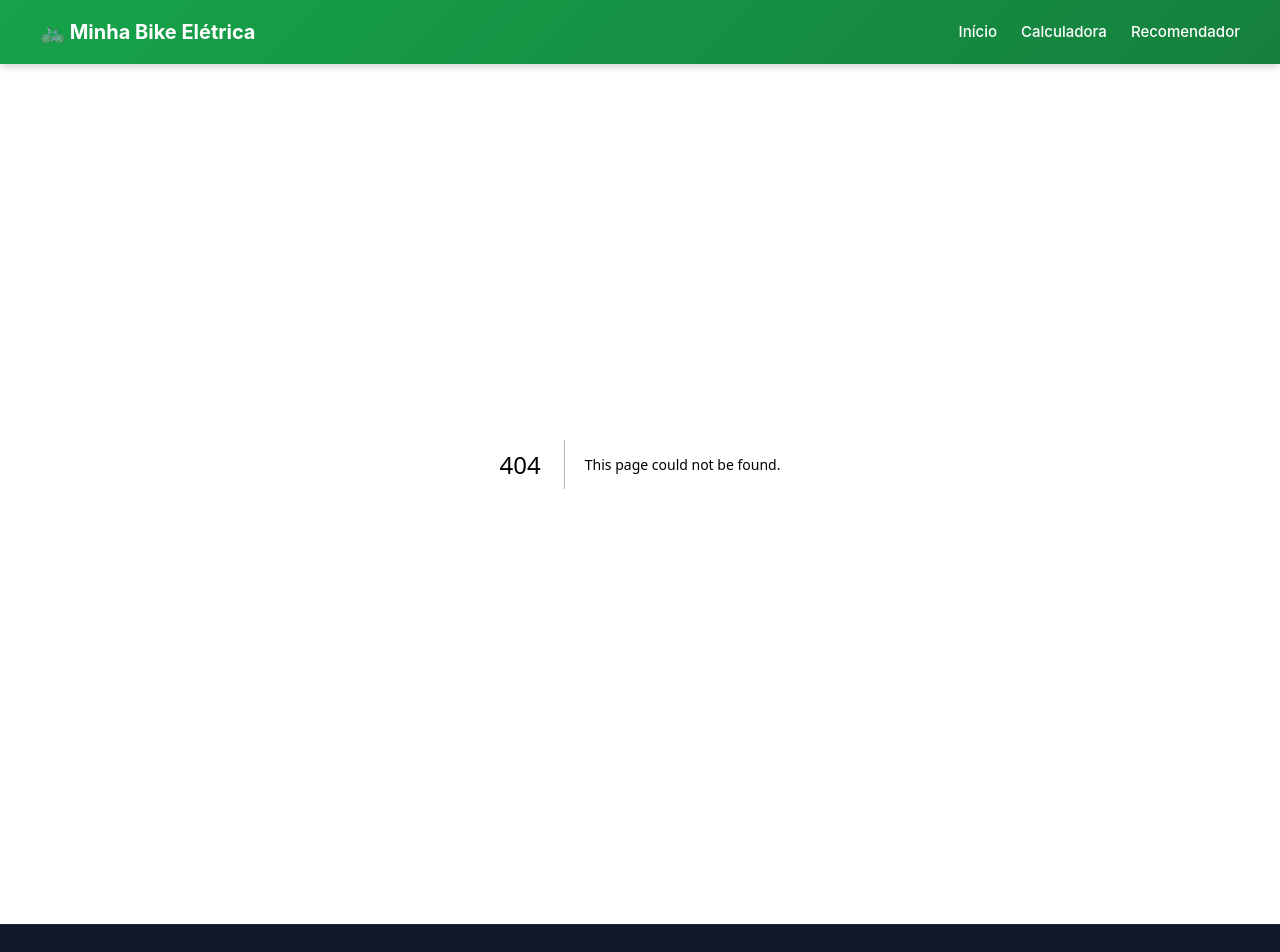
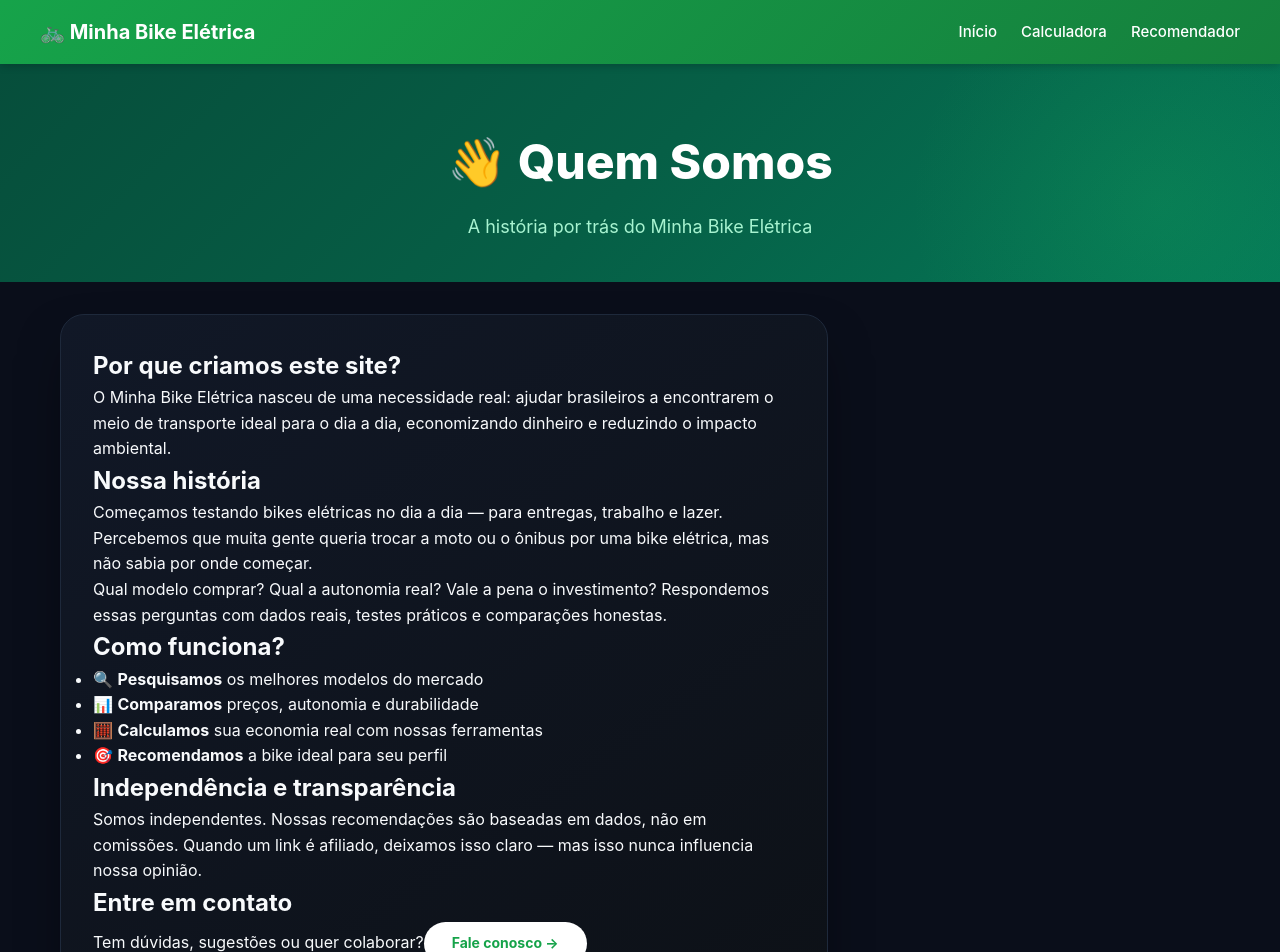
Before and after one commit to Youssefout-hub/minhabikeeletrica, a Next.js app: page /sobre in a window 1280 px wide. Before the commit this address had no page. Shown: the top 952 px of the page. Built offline with nearby package versions, Linux system fonts and the light colour scheme.

Commit message:
add sobre page

```diff
--- /dev/null
+++ b/src/app/sobre/page.tsx
@@ -0,0 +1,61 @@
+export default function SobrePage() {
+    return (
+        <div className="page-wrapper">
+            <section className="hero">
+                <div className="hero-glow" />
+                <div className="hero-content">
+                    <h1 className="hero-title">👋 Quem Somos</h1>
+                    <p className="hero-subtitle">A história por trás do Minha Bike Elétrica</p>
+                </div>
+            </section>
+
+            <main className="main-container">
+                <div className="content-grid single-column">
+                    <div className="panel-card">
+                        <div className="sobre-content">
+                            <h2>Por que criamos este site?</h2>
+                            <p>
+                                O Minha Bike Elétrica nasceu de uma necessidade real: ajudar brasileiros
+                                a encontrarem o meio de transporte ideal para o dia a dia, economizando
+                                dinheiro e reduzindo o impacto ambiental.
+                            </p>
+
+                            <h2>Nossa história</h2>
+                            <p>
+                                Começamos testando bikes elétricas no dia a dia — para entregas,
+                                trabalho e lazer. Percebemos que muita gente queria trocar a moto
+                                ou o ônibus por uma bike elétrica, mas não sabia por onde começar.
+                            </p>
+                            <p>
+                                Qual modelo comprar? Qual a autonomia real? Vale a pena o investimento?
+                                Respondemos essas perguntas com dados reais, testes práticos e
+                                comparações honestas.
+                            </p>
+
+                            <h2>Como funciona?</h2>
+                            <ul>
+                                <li>🔍 <strong>Pesquisamos</strong> os melhores modelos do mercado</li>
+                                <li>📊 <strong>Comparamos</strong> preços, autonomia e durabilidade</li>
+                                <li>🧮 <strong>Calculamos</strong> sua economia real com nossas ferramentas</li>
+                                <li>🎯 <strong>Recomendamos</strong> a bike ideal para seu perfil</li>
+                            </ul>
+
+                            <h2>Independência e transparência</h2>
+                            <p>
+                                Somos independentes. Nossas recomendações são baseadas em dados,
+                                não em comissões. Quando um link é afiliado, deixamos isso claro
+                                — mas isso nunca influencia nossa opinião.
+                            </p>
+
+                            <h2>Entre em contato</h2>
+                            <p>
+                                Tem dúvidas, sugestões ou quer colaborar?
+                                <a href="/contato" className="cta-button inline">Fale conosco →</a>
+                            </p>
+                        </div>
+                    </div>
+                </div>
+            </main>
+        </div>
+    );
+}
```
